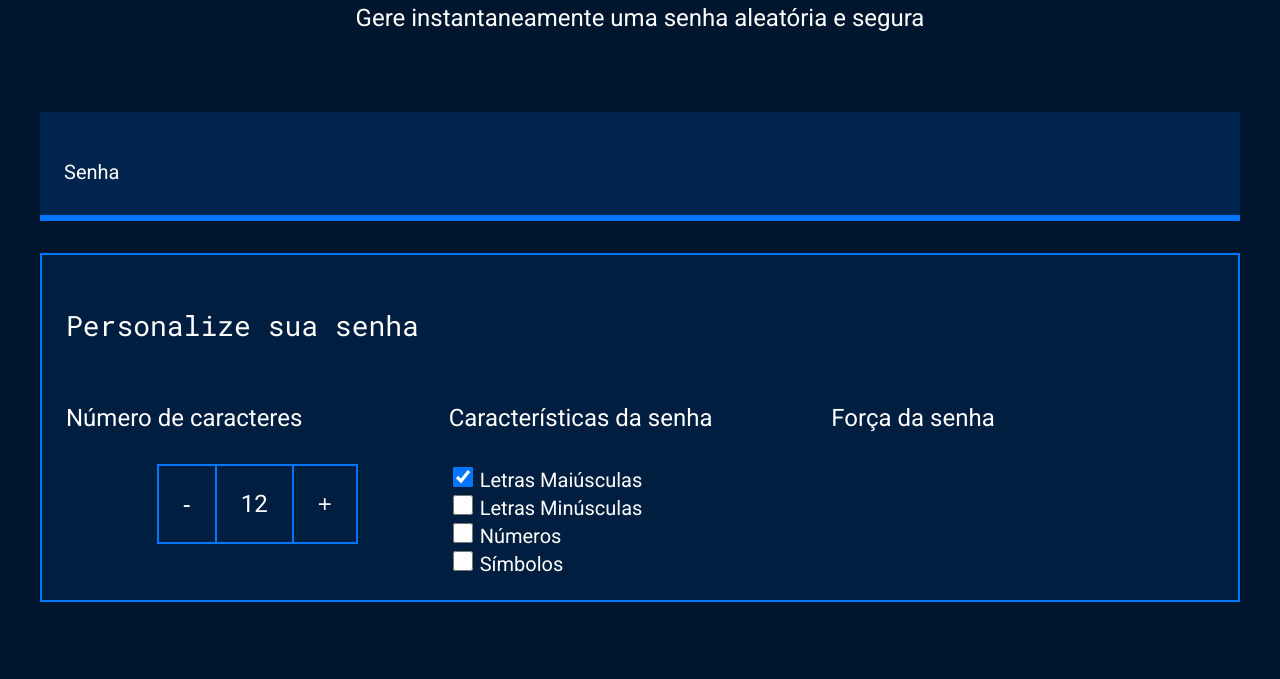
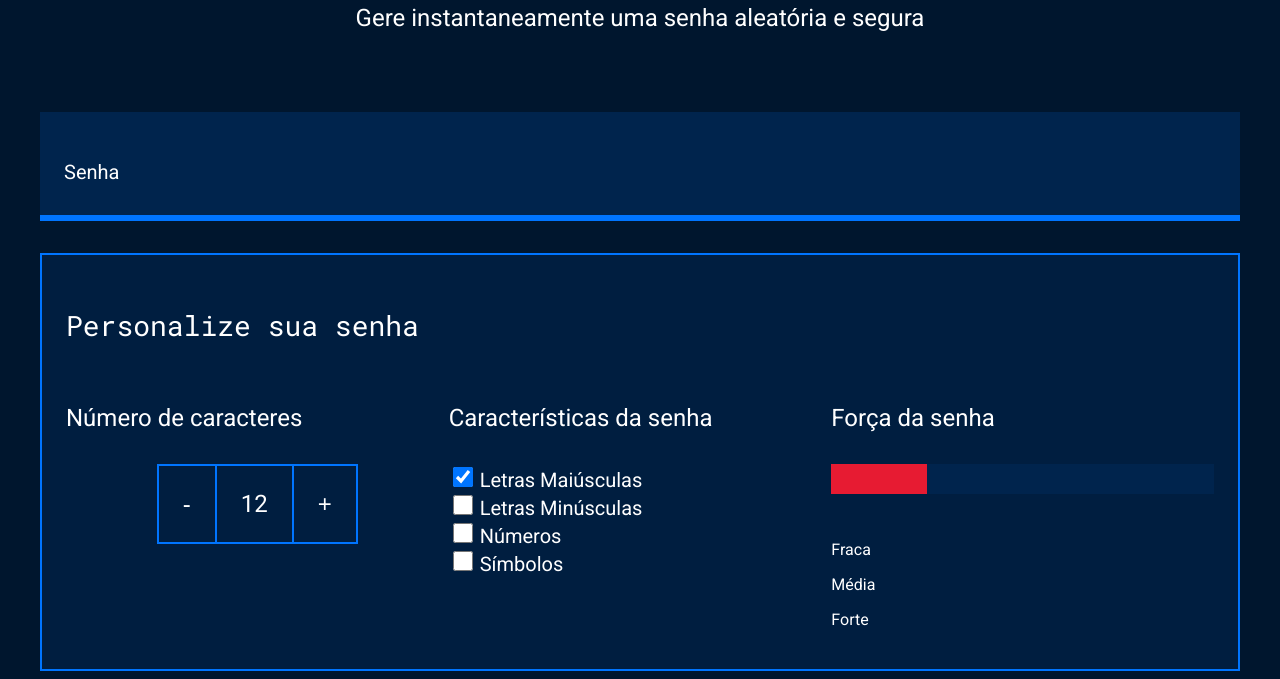
Before and after one commit to mahhriana123/terceiro-repositorio2, a plain HTML site: page index.html in a window 1280 px wide. Shown: the part 214-893 px from the top of the page. Before the commit the page ends 824 px from the top, so only its background shows below. Drawn offline with Linux system fonts and the light colour scheme.

Commit message:
aula 03 17/06

```diff
--- a/index.html
+++ b/index.html
@@ -52,6 +52,14 @@
 
                 <div class="parametro-senha">
                     <h4 class="parametro-senha__titulo">Força da senha</h4>
+                    <div class="barra"></div>
+                    <div class="forca fraca"></div>
+                    <div class="parametro-senhas-textos">
+                        <p>Fraca</p>
+                        <p>Média</p>
+                        <p>Forte</p>
+                    </div>
+
                 </div>
             </div>
         </div>
--- a/style.css
+++ b/style.css
@@ -114,8 +114,30 @@ body{
     cursor: pointer;
 }
 
-label{
+label {
     font-size: 20px;
+}
+
+.barra {
+    background-color: var(--fundo-senha);
+    height: 30px;
+    width: 100%;
+}
+
+.forca {
+    height: 30px;
+    position: relative;
+    bottom: 30px;
+}
+
+.fraca {
+    width: 25%;
+    background-color: #E71B32;
+}
+
+.parametro-senha__texto {
+    display: flex;
+    justify-content: space-between;
 }
 
 @media screen and (min-width: 768px) {
```
